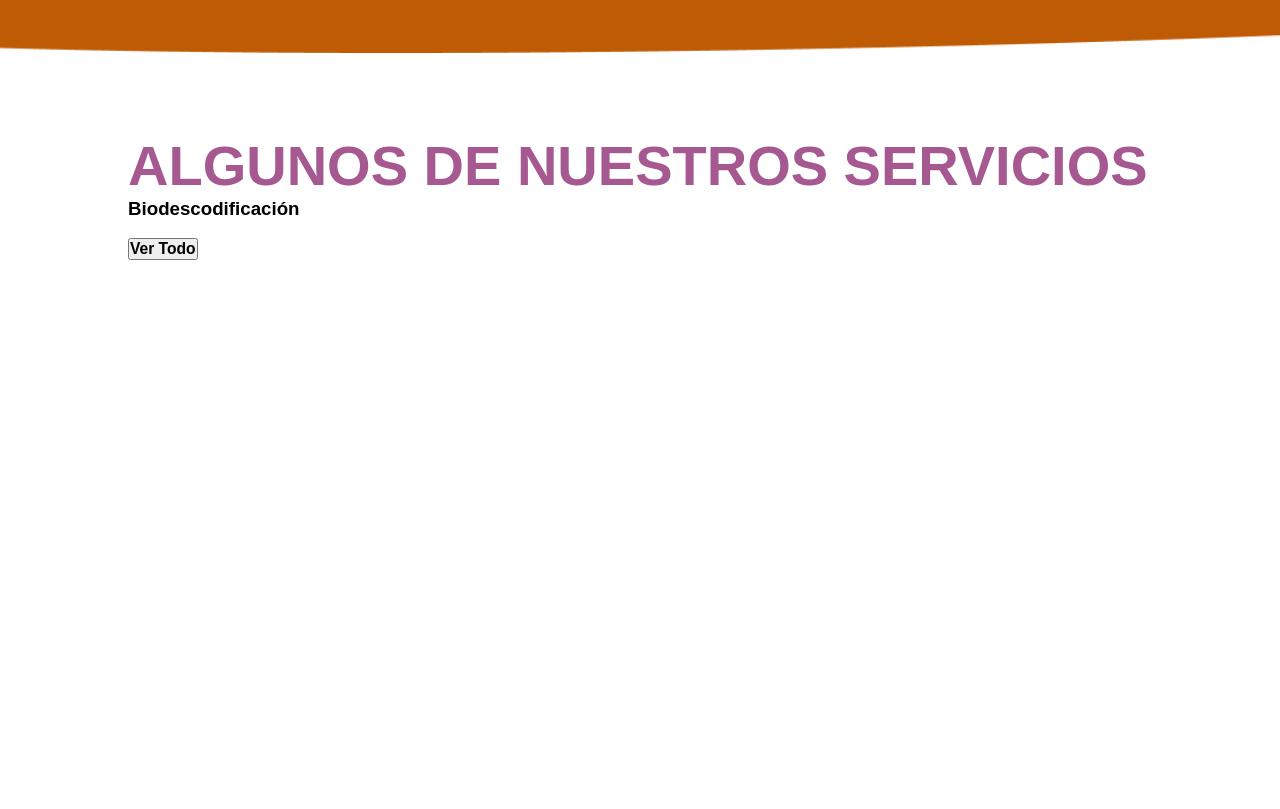
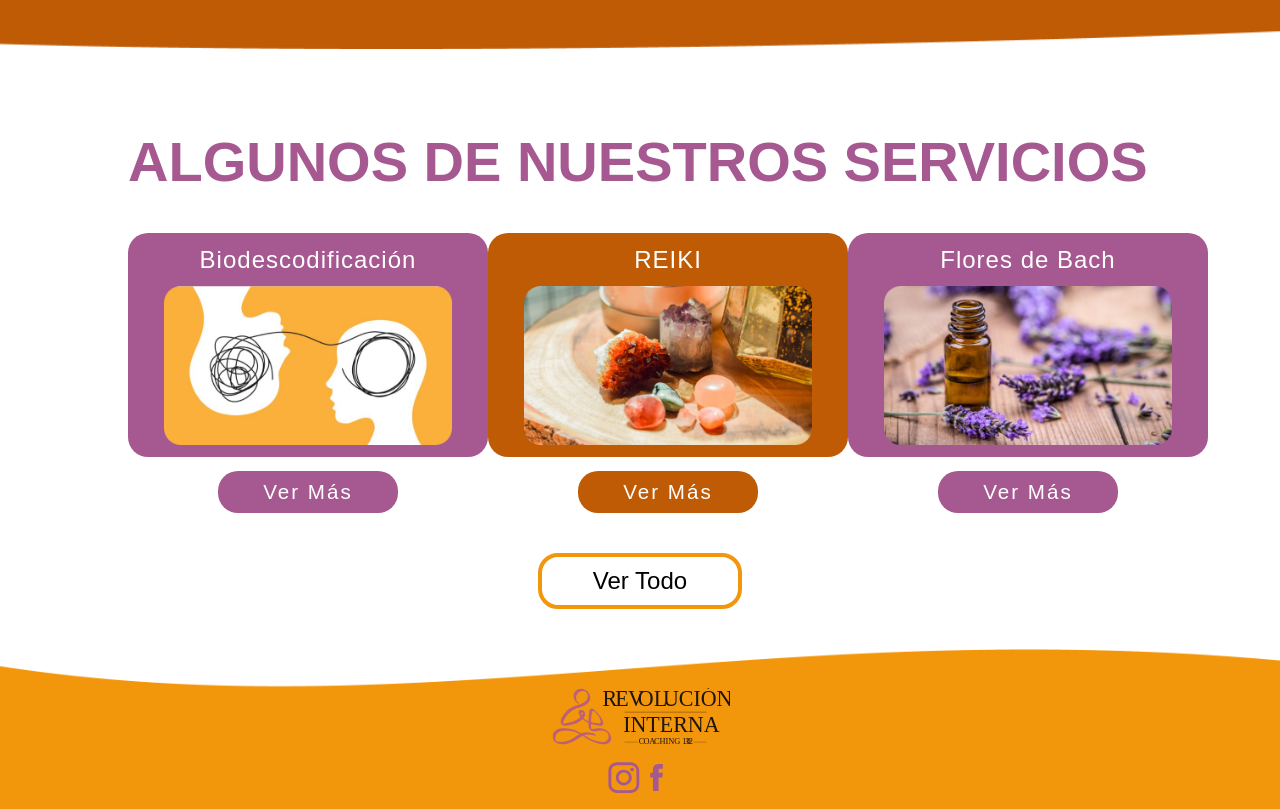
Before and after one commit to LAUTYslz/Revolucion-Interior, a plain HTML site: page index.html in a window 1280 px wide. Shown: the part 1460-2269 px from the top of the page. Before the commit the page ends 1720 px from the top, so only its background shows below. Drawn offline with Linux system fonts and the light colour scheme; a web font is replaced by a local one.

Commit message:
footer, algunos servicios

```diff
--- a/estilos/index.css
+++ b/estilos/index.css
@@ -100,19 +100,20 @@ nav{
 /* COACHING */
 #coaching{
     display: flex;
-    flex-direction: row-reverse;
+    flex-direction: column;
     align-items: center;
     width: 80%;
     margin: auto;
     justify-content: space-between;
+    height: 17vh;
 }
 
 #coaching h2{
-    width: 75vh;
-    text-align: end;
+    width: 50%;
+    text-align: center;
 }
 #coaching p{
-    width: 50%;
+    width: 70%;
 }
 
 /* IMAGEN TRAZADO */
@@ -161,6 +162,7 @@ nav{
     width: 80%;
     margin: auto;
 }
+
 .ben-1 {
     grid-area: ben1;
 }
@@ -181,7 +183,132 @@ nav{
 }
 
 /* Algunos servicios */
-  #algunos-servicios{
+#algunos-de-nuestros-servicios{
     width: 80%;
+    height: 60vh;
     margin: auto;
+    display: flex;
+    flex-direction: column;
+    justify-content: space-between;
 }
+
+#contenedor-algunos-servicios{
+    display: flex;
+    flex-direction: row;
+    justify-content: space-between;
+}
+
+.algunos-servicios{
+    display: flex;
+    flex-direction: column;
+    justify-content: space-between;
+    align-items: center;
+    height: 35vh;
+}
+
+.algunos-servicios button{
+    width: 50%;
+    height: 15%;
+    font-size: 2.2vh;
+    color: white;
+    font-weight: 300;
+    border: none;
+    border-radius: 20px;
+    transition: .3s all;
+
+}
+.algunos-servicios button h3{
+    font-weight: 300;
+    letter-spacing: 2px;
+}
+
+.texto-alg-servicios h3{
+    text-align: center;
+    font-size: 3vh;
+    color: white;
+    font-weight: 400;
+    letter-spacing: 1px;
+}
+.texto-alg-servicios img{
+    width: 80%;
+}
+.texto-alg-servicios{
+    border-radius: 20px;
+    width: 45vh;
+    height: 80%;
+    display: flex;
+    flex-direction: column;
+    justify-content: space-evenly;
+    align-items: center;
+}
+.par{
+    background-color: #BF5B04;
+
+}
+.impar{
+    background-color: #A65891;
+}
+.algunos-servicios button:hover{
+    cursor: pointer;
+    border:3px solid #F2960C;
+    color: #F2960C;
+    /* border: 3px solid black ; */
+}
+
+.ver-todo{
+    text-align: center;
+    width: 100%;
+}
+
+.ver-todo button{
+    display: inline-block;
+    height: 7vh;
+    width: 20%;
+    background: none;
+    border: #F2960C 4px solid;
+    border-radius: 20px;
+    transition: .3s;
+}
+
+.ver-todo button:hover{
+    background-color: #F2960C;
+
+}
+
+.ver-todo button h3{
+    font-size: 3vh;
+    font-weight: 400;
+    text-align: center;
+    line-height: 3vh;
+}
+
+/* ------------------FOOTER-------------------- */
+footer{
+    background-image: url(/imagenes-titulo/pc/footer.png);
+    background-repeat: no-repeat;
+    background-size: cover;
+    width: 100%;
+    display: flex;
+    padding-bottom: 2vh;
+    justify-content: end;
+    /* align-items: end; */
+    flex-direction: column;
+    margin: auto;
+    height: 20vh;
+    margin-top: 5vh;
+}
+.logo-footer{
+    width: 14%;
+    margin: 0 auto;
+    height: 40%;
+}
+.footer-redes{
+    width: 5%;
+    margin: 2vh auto 0;
+    display: flex;
+    justify-content: space-around;
+}
+
+.footer-redes img{
+    width: 4vh;
+}
--- a/index.html
+++ b/index.html
@@ -65,26 +65,43 @@
             </div>
         </section>
 
-        <section id="algunos-servicios">
+        <section id="algunos-de-nuestros-servicios">
             <h2>ALGUNOS DE NUESTROS SERVICIOS</h2>
             <div id="contenedor-algunos-servicios">
                 <div class="algunos-servicios">
-                    <h3>Biodescodificación</h3>
-                    <img src="" alt="">
+                    <div class="texto-alg-servicios impar">
+                        <h3>Biodescodificación</h3>
+                        <img src="imagenes-titulo/imagenes-servicios/memoria cognitiva 2 1.png" alt="">
+                    </div>
+                    <button class="impar ver-mas"><h3>Ver Más</h3></button>
                 </div>
                 <div class="algunos-servicios">
-
+                    <div class="texto-alg-servicios par">
+                        <h3>REIKI</h3>
+                        <img src="imagenes-titulo/imagenes-servicios/reiki.png" alt="">
+                    </div>
+                    <button class="par ver-mas"><h3>Ver Más</h3></button>
                 </div>
                 <div class="algunos-servicios">
-
+                    <div class="texto-alg-servicios impar">
+                        <h3>Flores de Bach</h3>
+                        <img src="imagenes-titulo/imagenes-servicios/flores de bach 2 1.png" alt="">
+                    </div>
+                    <button class="impar ver-mas"><h3>Ver Más</h3></button>
                 </div>
             </div>
-            <button><h3>Ver Todo</h3></button>
+            <div class="ver-todo">
+                <button class><h3>Ver Todo</h3></button>
+            </div>
         </section>
     </main>
 
     <footer>
-
+        <img src="Logo/logo con sub.svg" class="logo-footer" alt="">
+        <div class="footer-redes">
+            <img src="redes/instagram.svg" alt="">
+            <img src="redes/facebook.svg" alt="">
+        </div>
     </footer>
 
 </body>
```
Also changed, not shown: Logo/logo con sub.svg (added), imagenes-titulo/imagenes-servicios/flores de bach 2 1.png (added), imagenes-titulo/imagenes-servicios/reiki.png (added), imagenes-titulo/pc/footer.png (added), imagenes-titulo/pc/footer.svg (added), redes/facebook.png (added), redes/facebook.svg (added), redes/instagram.png (added), redes/instagram.svg (added). Lines whose indentation alone changed are shown as unchanged.
